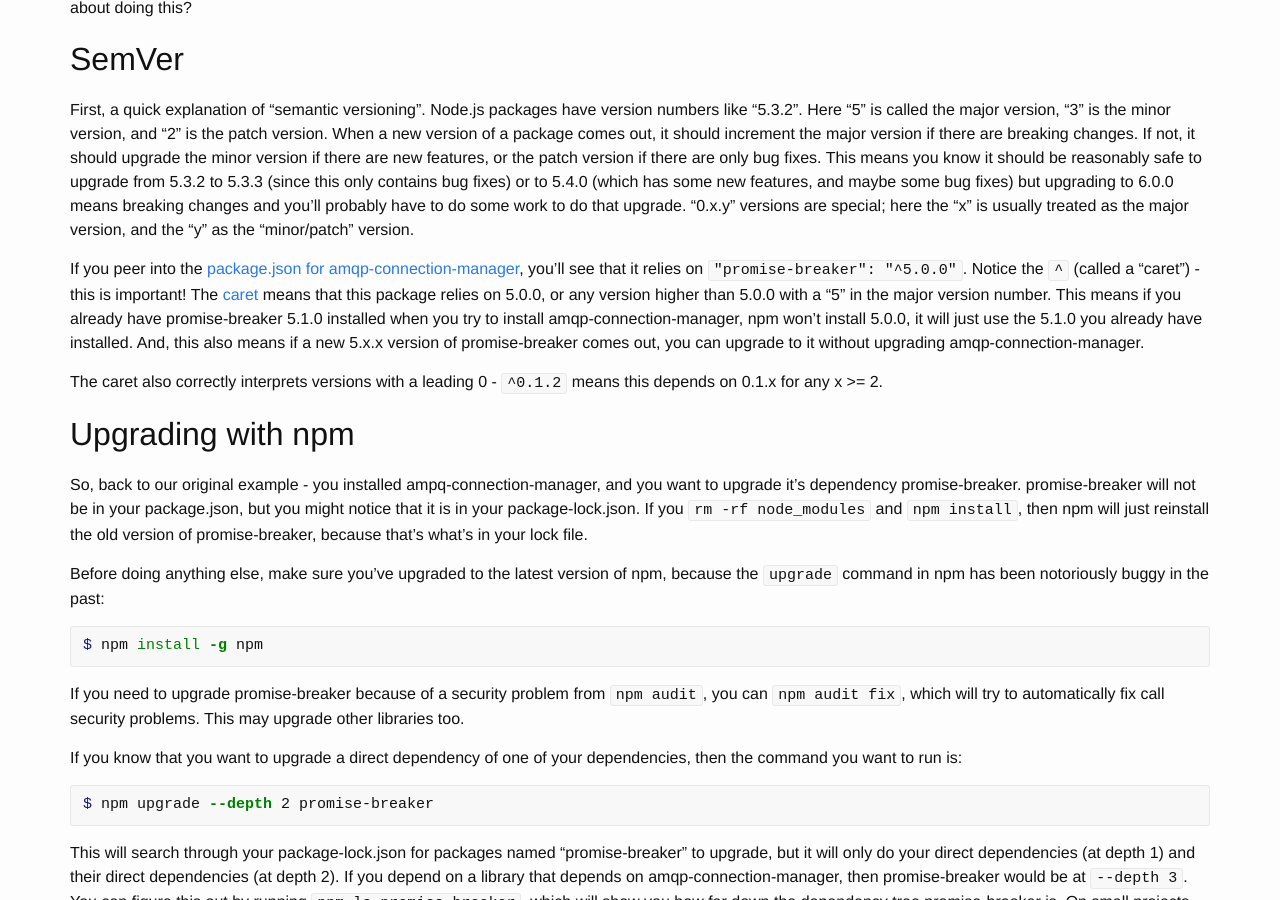
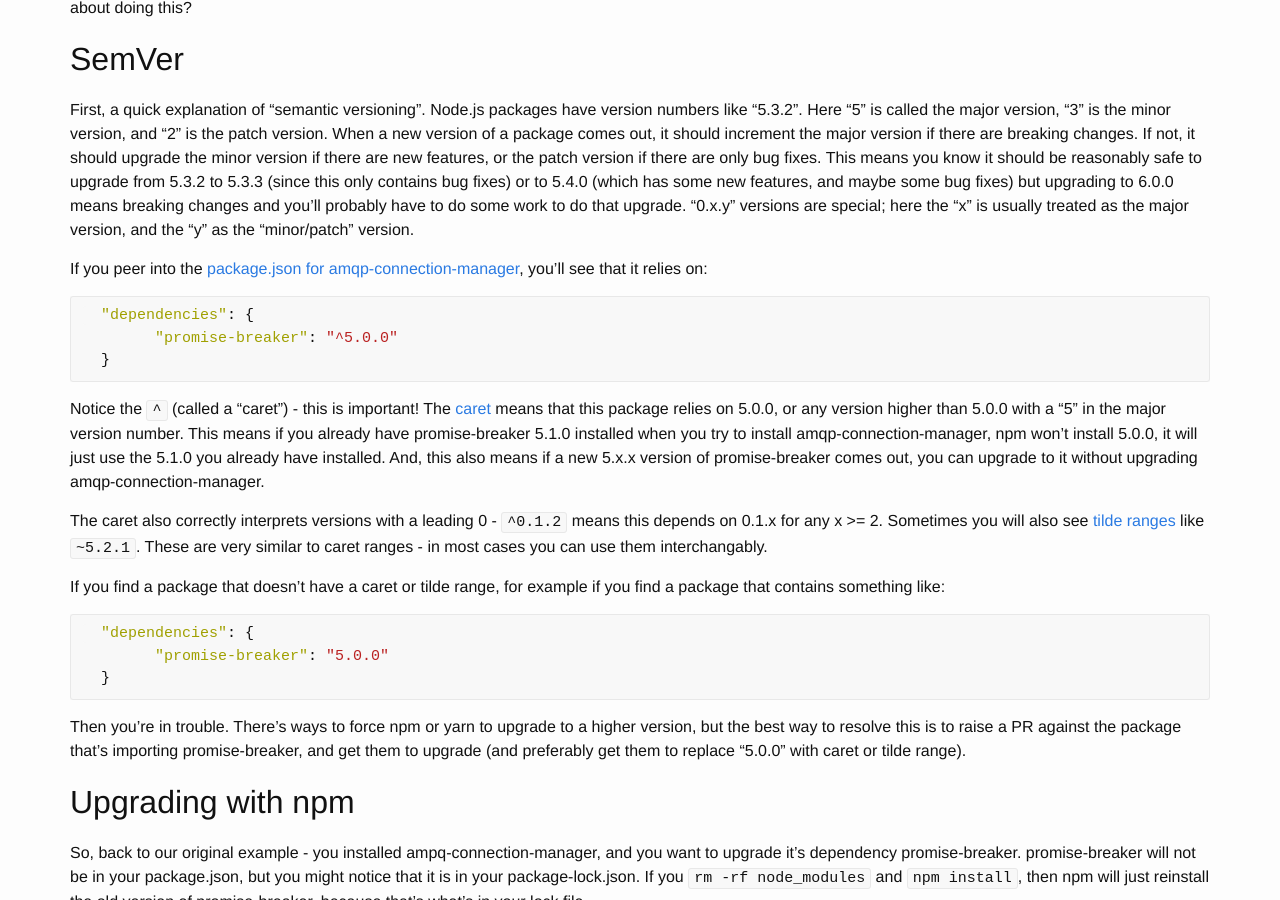
Before and after one commit to jwalton/thedreaming.org, a Jekyll site: the page built from _posts/2022-02-22-nodejs-indirect-dependencies.md, in a window 1280 px wide and 900 px high, scrolled down 313 px. Built offline with Jekyll 4.4.1, drawn with Linux system fonts in a browser that asks for light colours; comment, search, counter and statistics services are not loaded.

Commit message:
Updates to nodejs-indirect-dependencies.

````diff
--- a/_posts/2022-02-22-nodejs-indirect-dependencies.md
+++ b/_posts/2022-02-22-nodejs-indirect-dependencies.md
@@ -13,9 +13,27 @@
 
 First, a quick explanation of "semantic versioning".  Node.js packages have version numbers like "5.3.2".  Here "5" is called the major version, "3" is the minor version, and "2" is the patch version.  When a new version of a package comes out, it should increment the major version if there are breaking changes.  If not, it should upgrade the minor version if there are new features, or the patch version if there are only bug fixes.  This means you know it should be reasonably safe to upgrade from 5.3.2 to 5.3.3 (since this only contains bug fixes) or to 5.4.0 (which has some new features, and maybe some bug fixes) but upgrading to 6.0.0 means breaking changes and you'll probably have to do some work to do that upgrade.  "0.x.y" versions are special; here the "x" is usually treated as the major version, and the "y" as the "minor/patch" version.
 
-If you peer into the [package.json for amqp-connection-manager](https://github.com/jwalton/node-amqp-connection-manager/blob/890497dd54587f6ad4e4f082fd956baa31de3cbf/package.json#L19), you'll see that it relies on `"promise-breaker": "^5.0.0"`.  Notice the `^` (called a "caret") - this is important! The [caret](https://docs.npmjs.com/cli/v6/using-npm/semver#caret-ranges-123-025-004) means that this package relies on 5.0.0, or any version higher than 5.0.0 with a "5" in the major version number.  This means if you already have promise-breaker 5.1.0 installed when you try to install amqp-connection-manager, npm won't install 5.0.0, it will just use the 5.1.0 you already have installed.  And, this also means if a new 5.x.x version of promise-breaker comes out, you can upgrade to it without upgrading amqp-connection-manager.
+If you peer into the [package.json for amqp-connection-manager](https://github.com/jwalton/node-amqp-connection-manager/blob/890497dd54587f6ad4e4f082fd956baa31de3cbf/package.json#L19), you'll see that it relies on:
 
-The caret also correctly interprets versions with a leading 0 - `^0.1.2` means this depends on 0.1.x for any x >= 2.
+```json
+  "dependencies": {
+        "promise-breaker": "^5.0.0"
+  }
+```
+
+Notice the `^` (called a "caret") - this is important! The [caret](https://docs.npmjs.com/cli/v6/using-npm/semver#caret-ranges-123-025-004) means that this package relies on 5.0.0, or any version higher than 5.0.0 with a "5" in the major version number.  This means if you already have promise-breaker 5.1.0 installed when you try to install amqp-connection-manager, npm won't install 5.0.0, it will just use the 5.1.0 you already have installed.  And, this also means if a new 5.x.x version of promise-breaker comes out, you can upgrade to it without upgrading amqp-connection-manager.
+
+The caret also correctly interprets versions with a leading 0 - `^0.1.2` means this depends on 0.1.x for any x >= 2.  Sometimes you will also see [tilde ranges](https://docs.npmjs.com/cli/v6/using-npm/semver#tilde-ranges-123-12-1) like `~5.2.1`.  These are very similar to caret ranges - in most cases you can use them interchangably.
+
+If you find a package that doesn't have a caret or tilde range, for example if you find a package that contains something like:
+
+```json
+  "dependencies": {
+        "promise-breaker": "5.0.0"
+  }
+```
+
+Then you're in trouble.  There's ways to force npm or yarn to upgrade to a higher version, but the best way to resolve this is to raise a PR against the package that's importing promise-breaker, and get them to upgrade (and preferably get them to replace "5.0.0" with caret or tilde range).
 
 ## Upgrading with npm
 
````
